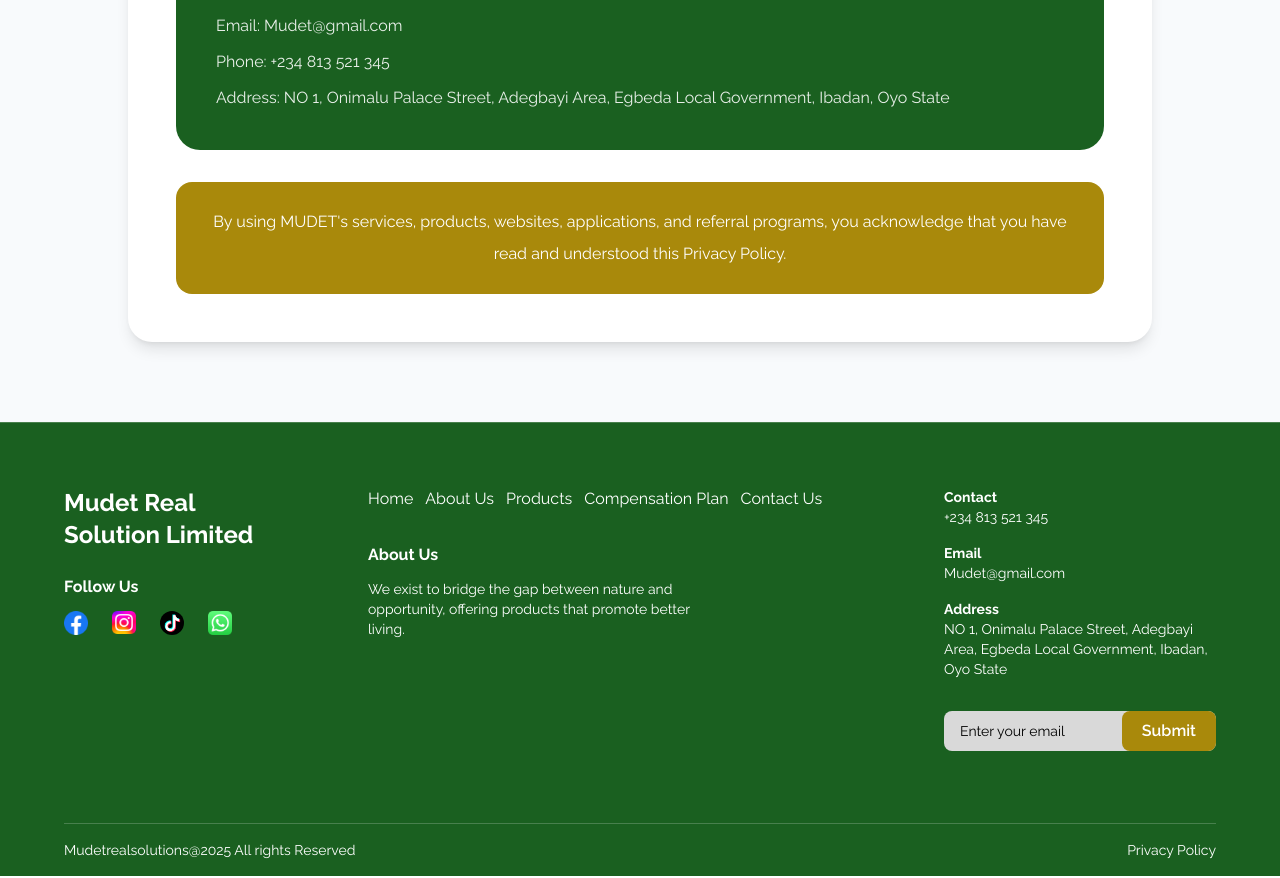
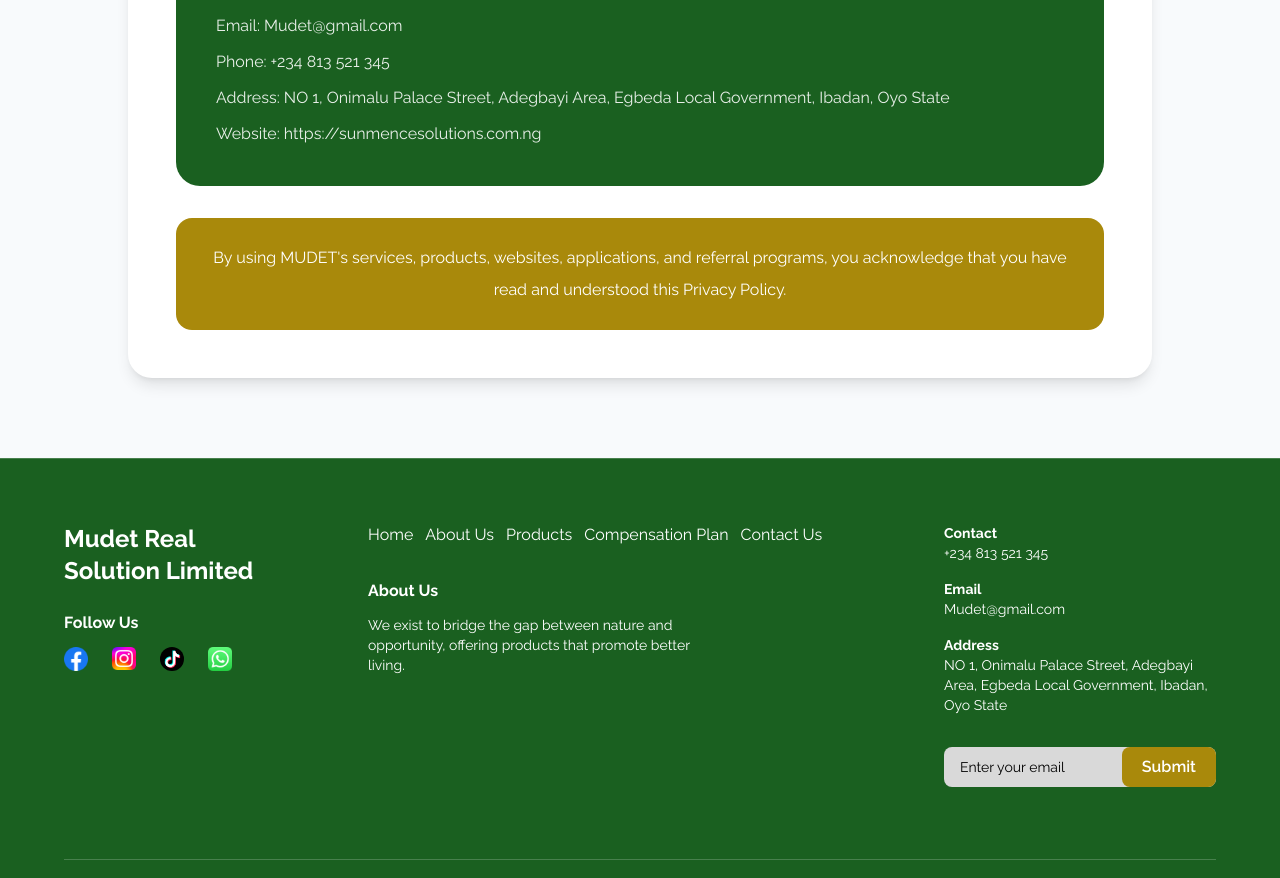
Before and after one commit to Sunmence-team/mudet_home, a React (Vite) app: page /privacy-policy in a window 1280 px wide. Shown: the part 4500-5378 px from the top of the page. Built offline with nearby package versions, Linux system fonts and the light colour scheme; no server answers.

Commit message:
new commit

```diff
--- a/src/pages/PrivacyPolicy.jsx
+++ b/src/pages/PrivacyPolicy.jsx
@@ -327,7 +327,7 @@
                   <p>Email: Mudet@gmail.com</p>
                   <p>Phone: +234 813 521 345</p>
                   <p>Address: NO 1, Onimalu Palace Street, Adegbayi Area, Egbeda Local Government, Ibadan, Oyo State</p>
-                  {/* <p>Website: [Insert Website URL]</p> */}
+                  <p>Website: https://sunmencesolutions.com.ng</p>
                 </div>
               </div>
 
```
